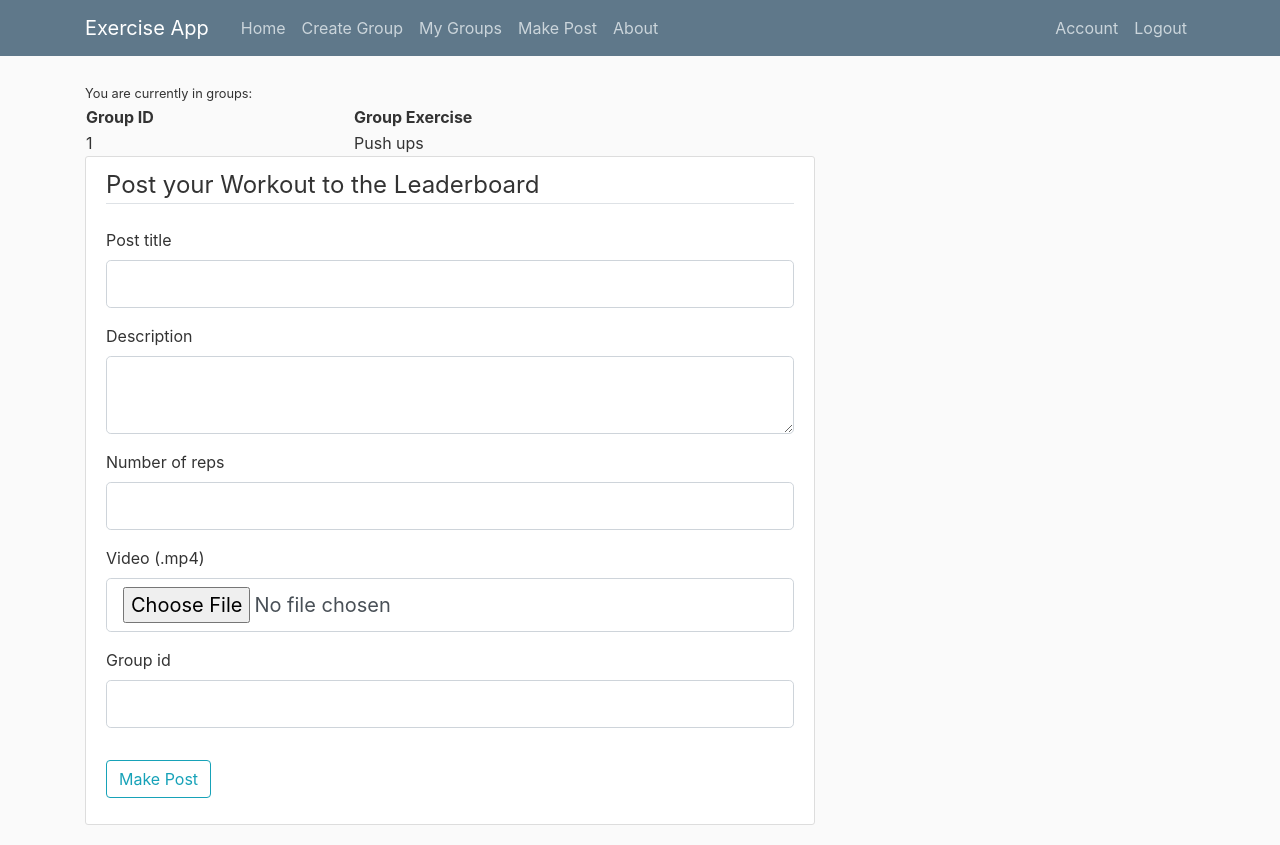
After one commit to uniTeam21/exercisewebapp, a Flask app: page /createpost in a window 1280 px wide. The commit adds this page. Run offline with Flask 2, Linux system fonts and the light colour scheme; a user stored in the database is signed in; data comes from the database, SQL or seed files in the repository; both versions use the stored data as it was after the commit; some libraries are stand-ins or nearby versions.

Commit message:
Add files via upload

```diff
--- a/teamproject21/exercisewebapp/forms.py
+++ b/teamproject21/exercisewebapp/forms.py
@@ -1,4 +1,5 @@
 from flask_wtf import FlaskForm
+from flask_wtf.file import FileField, FileRequired, FileAllowed
 from wtforms import StringField, PasswordField, SubmitField, BooleanField, TextAreaField, IntegerField, HiddenField
 from wtforms.validators import DataRequired, Length, Email, EqualTo, ValidationError
 from exercisewebapp.models import User
@@ -46,6 +47,7 @@ class PostForm(FlaskForm):
                                 validators=[DataRequired(), Length(min=2, max=20)])
     content = TextAreaField('Description', validators=[DataRequired(), Length(min=10, max=250)])
     reps = IntegerField('Number of reps', validators=[DataRequired()])
+    video = FileField('Video (.mp4)', validators=[FileRequired(), FileAllowed(['mp4'], 'Wrong format, you can only upload .mp4 files!')])
     group_id = IntegerField('Group id', validators=[DataRequired()])
     submit = SubmitField('Make Post')
 
--- a/teamproject21/exercisewebapp/models.py
+++ b/teamproject21/exercisewebapp/models.py
@@ -41,6 +41,8 @@ class Post(db.Model):
     date_posted = db.Column(db.DateTime, nullable=False, default=datetime.utcnow)
     content = db.Column(db.Text, nullable=False)
     reps = db.Column(db.Integer, nullable=False)
+    ##testing video
+    video = db.Column(db.String(100), nullable=False)
     user_id = db.Column(db.Integer, db.ForeignKey('user.id'), nullable=False)
     group_id = db.Column(db.Integer, db.ForeignKey('group.id'), nullable=False)
     ##
--- a/teamproject21/exercisewebapp/routes.py
+++ b/teamproject21/exercisewebapp/routes.py
@@ -1,3 +1,5 @@
+import os
+
 from flask import render_template, url_for, flash, redirect, request, session
 from exercisewebapp import app, db, bcrypt
 from exercisewebapp.forms import RegistrationForm, LoginForm, GroupCreateForm, PostForm, VoteForm
@@ -5,13 +7,21 @@ from exercisewebapp.models import User, Post, Group, Postvote
 from flask_login import login_user, current_user, logout_user, login_required
 from sqlalchemy import desc
 import pandas as pd
+from werkzeug.utils import secure_filename
+from werkzeug.datastructures import CombinedMultiDict
+from datetime import date
+
+import plotly
+import plotly.graph_objs as go
+import numpy as np
+import json
 
 
 ##TODO: create seperate file to store non route functions and import them in
 ##TODO: Leaderboard duplicates value if two posts with same number of reps exists (FIX IT)
 ##TODO: maybe change home to be like first in first out post, so one post at a time people have to vote to see the next
 ##TODO: put current users groups in the side bar on post to leaderboard and my groups
-
+##TODO:rename /links to be more relevant
 
 
 
@@ -21,7 +31,9 @@ def home():
     if current_user.is_authenticated:
         ##TODO:user this for my posts page --  data = db.session.query(Post, User, Postvote).join(User).join(Postvote).filter(User.id == current_user.id).all()
         groups = []
-        print(Post.query.all())
+        all_p = Post.query.all()
+        df = convert_posts_2_df(all_p)
+        print(df)
         user = db.session.query(User).filter(User.id == current_user.id).one()
         for group in user.groups:
             groups.append(group.id)
@@ -105,16 +117,32 @@ def getMemberCount(group_id):
 
 
 
-@app.route("/leaderboard",methods=['GET', 'POST'])
+@app.route("/createpost",methods=['GET', 'POST'])
 @login_required
 def post_leaderboard():
     if current_user.is_authenticated:
-        form = PostForm()
+        form = PostForm(CombinedMultiDict((request.files, request.form)))
         user = current_user.id
         # list all groups the current user is in
-        current_user_groups_list = get_current_user_groups()
+        current_user_groups_list = get_current_user_groups_with_title()
+
         if form.validate_on_submit():
-            post = Post(title=form.title.data, content=form.content.data, reps=int(form.reps.data), user_id=int(user),group_id=int(form.group_id.data))
+            f= form.video.data
+
+            uploads_dir = os.path.join(
+                os.path.dirname(app.instance_path), 'exercisewebapp/static/uploads'
+            )
+            fname = str(current_user.id)+'_'+str(date.today())+'_'+f.filename
+            filename= secure_filename(fname)
+
+            f.save(os.path.join(uploads_dir, filename))
+            #print(f.filename)
+
+            #print(filename)
+
+            #f.save(os.path.join(uploads_dir, filename))
+
+            post = Post(title=form.title.data, content=form.content.data, reps=int(form.reps.data), video=fname ,user_id=int(user),group_id=int(form.group_id.data))
 
             group = Group.query.get(form.group_id.data)
             usergroup = User.query.get(user)
@@ -138,8 +166,8 @@ def post_leaderboard():
             flash('Your post has been created', 'success')
 
             return redirect(url_for('home'))
-        return render_template('leaderboard.html', title='Group Leaderboard',form = form, current_user_groups_list=current_user_groups_list)
-    return render_template('leaderboard.html', title='Group Leaderboard',form = form)
+        return render_template('createpost.html', title='Group Leaderboard',form = form, current_user_groups_list=current_user_groups_list)
+    return render_template('createpost.html', title='Group Leaderboard',form = form)
 
 def getValues(df_list):
     for df in df_list:
@@ -185,8 +213,9 @@ def leaderboardGroup(all_users, accepted_posts):
 
                         if post.group_id == group.id:
                             if post.id in accepted_posts:
-                                print(f'post id: {post.id}, user id: {post.user_id}')
+                                print(f'post id: {post.id}, user id: {post.user_id}, {accepted_posts}')
                     ##
+                                user_info = []
 
                                 user_info.append(group.id)
                                 user_info.append(group.exercise_title)
@@ -200,10 +229,11 @@ def leaderboardGroup(all_users, accepted_posts):
                                             max_rep = post.reps
                                 user_info.append(max_rep)
                                 #print(user_info)
+                                print(user_info)
+                                df_user_info = pd.DataFrame([user_info], columns=['group_id','exercise_title', 'user_id','username', 'max_rep'])
+                                print(df_user_info)
+                df= pd.concat([df, df_user_info])
 
-                                df_user_info = pd.DataFrame([user_info], columns=['group_id','exercise_title', 'user_id','username', 'max_rep'])
-
-                df= pd.concat([df, df_user_info])
 
         ##
         df = df.drop_duplicates(subset=None, keep='first', inplace=False)
@@ -250,7 +280,7 @@ def processVotes(all_postvotes):
     #return list of all post ids that have been accepted to be posted leaderboard
     return decided_post_ids
 
-def get_current_user_groups():
+def get_current_user_groups_with_title():
     # list all groups the current user is in
     current_user_groups_id_list = []
     current_user_groups_title_list = []
@@ -261,14 +291,6 @@ def get_current_user_groups():
     return list(zipped)
 
 
-#this gets the number of reps when a user creates a post
-def get_current_user_total_reps():
-    current_user_groups_id_list = []
-    current_user_groups_title_list = []
-    numberTotal = []
-    for post in current_user.posts:
-        numberTotal.append(post.post_reps)
-    return numberTotal
 
 #this function will get post information to leaderboards for each group
 #for each unique group, get posts with highest reps for each unique person
@@ -279,7 +301,7 @@ def update_leaderboard():
     if current_user.is_authenticated:
 
         #list all groups the current user is in
-        current_user_groups_list = get_current_user_groups()
+        current_user_groups_list = get_current_user_groups_with_title()
 
         all_postvotes = Postvote.query.all()
         #list of accepted post ids
@@ -295,7 +317,9 @@ def update_leaderboard():
                 df_group_id_list = df['group_id'].unique()
 
                 df_exercise_title_list = df['exercise_title'].unique()
+
                 print(current_user_groups_list)
+
                 return render_template('updateleaderboard.html', tables=df_html_list, titles=df.columns.values,
                                        ids=df_group_id_list.tolist(), exercise_titles=df_exercise_title_list.tolist(),
                                        post_reps=post_reps, current_user_list = current_user_groups_list)
@@ -314,22 +338,103 @@ def update_leaderboard():
 
     return render_template('homefeed.html')
 
+##louis T
+def create_plot(df):
+    grouped_user_ids = df.groupby(df.user_id)
+    # data = [
+    #
+    #
+    #     go.Line(
+    #         x=df['date_posted'], # assign x as the dataframe column 'x'
+    #         y=df['reps']
+    #     ),
+    #     go.Line(
+    #         x=df['date_posted'],  # assign x as the dataframe column 'x'
+    #         y=df['reps']
+    #     )
+    #
+    # ]
+    data = []
+    unique_users = df['user_id'].unique()
+    for user in unique_users:
+        df_inloop=grouped_user_ids.get_group(user)
+        name = User.query.get(user)
+        data.append(go.Line(name =f'user_id={user}, name ={name.username}' ,x=df_inloop['date_posted'],y=df_inloop['reps']))
 
-# def groupProgress(all_posts):
-#     if current_user.is_authenticated:
-#         df_main= pd.DataFrame(columns =['post_id','group_id','user_id','date_posted', 'reps'])
-#         post_info = []
-#         for post in all_posts:
-#             #puts info into list format
-#             post_info.append(post.id)
-#             post_info.append(post.group_id)
-#             post_info.append(post.user_id)
-#             post_info.append(post.date_posted)
-#             post_info.append(post.reps)
-#
-#             df_inloop = pd.DataFrame([post_info], columns=['post_id', 'group_id', 'user_id', 'date_posted', 'reps'])
-#             df_main = pd.concat([df_main, df_inloop])
-#         print(df_main)
+
+
+    graphJSON = json.dumps(data, cls=plotly.utils.PlotlyJSONEncoder)
+
+    return graphJSON
+
+
+##louis T
+
+
+
+def get_current_user_groups():
+    # list all groups the current user is in
+    current_user_groups_id_list = []
+
+    for group in current_user.groups:
+        current_user_groups_id_list.append(group.id)
+
+    return current_user_groups_id_list
+
+
+
+
+##louis T
+def convert_posts_2_df(all_posts):
+    #print(all_posts)
+    df_main = pd.DataFrame(columns=['post_id', 'group_id', 'user_id', 'date_posted', 'reps'])
+    # post_info = []
+    current_users_groups = get_current_user_groups()
+    for post in all_posts:
+        #print(post)
+        post_info = []
+        if post.group_id in current_users_groups:
+
+            # puts info into list format
+            post_info.append(post.id)
+            post_info.append(post.group_id)
+            post_info.append(post.user_id)
+            post_info.append(post.date_posted)
+            post_info.append(post.reps)
+            df_inloop = pd.DataFrame([post_info],
+                                     columns=['post_id', 'group_id', 'user_id', 'date_posted', 'reps'])
+            df_main = pd.concat([df_main, df_inloop])
+
+    unique_group_ids = df_main['group_id'].unique()
+    print(unique_group_ids)
+    return df_main
+
+@app.route("/datacharts", methods=['GET', 'POST'])
+def data_charts():
+    if current_user.is_authenticated:
+        current_users_groups = get_current_user_groups()
+        plots = []
+        all_p = Post.query.all()
+        all_p_decided= []
+        for p in all_p:
+            if p.votes.decided == True and p.votes.decision == True:
+                all_p_decided.append(p)
+        df = convert_posts_2_df(all_p_decided)
+        #plot = create_plot(df)
+        df_groups = df['group_id'].unique()
+        grouped_group = df.groupby(df.group_id)
+        for group in df_groups:
+            plots.append(create_plot(grouped_group.get_group(group)))
+
+
+        #plots.append(create_plot(df))
+        #print(plot)
+        return render_template('datacharts.html', plots=plots)
+    return redirect(url_for('home'))
+
+
+
+
 
 
 
--- /dev/null
+++ b/teamproject21/exercisewebapp/templates/createpost.html
@@ -0,0 +1,116 @@
+{% extends "layout.html" %}
+{% block content %}
+<! -- Leader board section needs to query from group database/ sort and display as list with name and number of reps? -->
+          {% if current_user.is_authenticated %}
+            {% if current_user_groups_list is defined and current_user_groups_list %}
+                <small>You are currently in groups:</small>
+                <table style="width:100%">
+                      <tr>
+                        <th>Group ID</th>
+                        <th>Group Exercise</th>
+                      </tr>
+                {% for id, title in current_user_groups_list %}
+                      <tr>
+                        <td>{{id}}</td>
+                        <td>{{title}}</td>
+                      </tr>
+                {% endfor%}
+                    </table>
+            {% else%}
+                <small>You are in no groups currently, create a group or post to an existing group to join</small>
+            {% endif %}
+          <div class="content-section">
+        <form method="POST" action="" enctype="multipart/form-data">
+            {{ form.hidden_tag() }}
+            <fieldset class="form-group">
+                <legend class="border-bottom mb-4">Post your Workout to the Leaderboard</legend>
+                <div class="form-group">
+                    {{ form.title.label(class="form-control-label") }}
+
+                    {% if form.title.errors %}
+                        {{ form.title(class="form-control form-control-lg is-invalid") }}
+                        <div class="invalid-feedback">
+                            {% for error in form.title.errors %}
+                                <span>{{ error }}</span>
+                            {% endfor %}
+                        </div>
+                    {% else %}
+                        {{ form.title(class="form-control form-control-lg") }}
+                    {% endif %}
+                </div>
+                <div class="form-group">
+                    {{ form.content.label(class="form-control-label") }}
+
+                    {% if form.content.errors %}
+                        {{ form.content(class="form-control form-control-lg is-invalid") }}
+                        <div class="invalid-feedback">
+                            {% for error in form.content.errors %}
+                                <span>{{ error }}</span>
+                            {% endfor %}
+                        </div>
+                    {% else %}
+                        {{ form.content(class="form-control form-control-lg") }}
+                    {% endif %}
+
+                </div>
+              <div class="form-group">
+                    {{ form.reps.label(class="form-control-label") }}
+
+                    {% if form.reps.errors %}
+                        {{ form.reps(class="form-control form-control-lg is-invalid") }}
+                        <div class="invalid-feedback">
+                            {% for error in form.reps.errors %}
+                                <span>{{ error }}</span>
+                            {% endfor %}
+                        </div>
+                    {% else %}
+                        {{ form.reps(class="form-control form-control-lg") }}
+                    {% endif %}
+
+                </div>
+                <div class="form-group">
+              		{{ form.video.label(class="form-control-label") }}
+
+                    {% if form.video.errors %}
+                    	{{ form.video(class="form-control form-control-lg is-invalid") }}
+                    	<div class="invalid-feedback">
+                    		{% for error in form.video.errors %}
+                    			<span>{{ error }}</span>
+                    		{% endfor %}
+                    	</div>
+                    {% else %}
+                    	{{ form.video(class="form-control form-control-lg") }}
+                    {% endif %}
+                </div>
+              <div class="form-group">
+                    {{ form.group_id.label(class="form-control-label") }}
+
+                    {% if form.group_id.errors %}
+                        {{ form.group_id(class="form-control form-control-lg is-invalid") }}
+                        <div class="invalid-feedback">
+                            {% for error in form.group_id.errors %}
+                                <span>{{ error }}</span>
+                            {% endfor %}
+                        </div>
+                    {% else %}
+                        {{ form.group_id(class="form-control form-control-lg") }}
+                    {% endif %}
+
+                </div>
+            </fieldset>
+            <div class="form-group">
+                {{ form.submit(class="btn btn-outline-info") }}
+            </div>
+        </form>
+    </div>
+          {% else %}
+          <div class="content-section">
+            <form method="POST" action="">
+            <fieldset class="form-group">
+                <legend class="border-bottom mb-4">You must be logged in to post a workout!<a href="/login">Click to go to the login page!</a></legend>
+            </fieldset>
+            </form>
+
+          </div>
+          {% endif %}
+{% endblock content%}
```
Also changed, not shown: teamproject21/exercisewebapp/templates/about.html (+13 -0 lines), teamproject21/exercisewebapp/templates/datacharts.html (added, +20 -0 lines), teamproject21/exercisewebapp/templates/homefeed.html (+7 -0 lines), teamproject21/exercisewebapp/test.py (added, +22 -0 lines), teamproject21/exercisewebapp/site.db, 3 other files.
